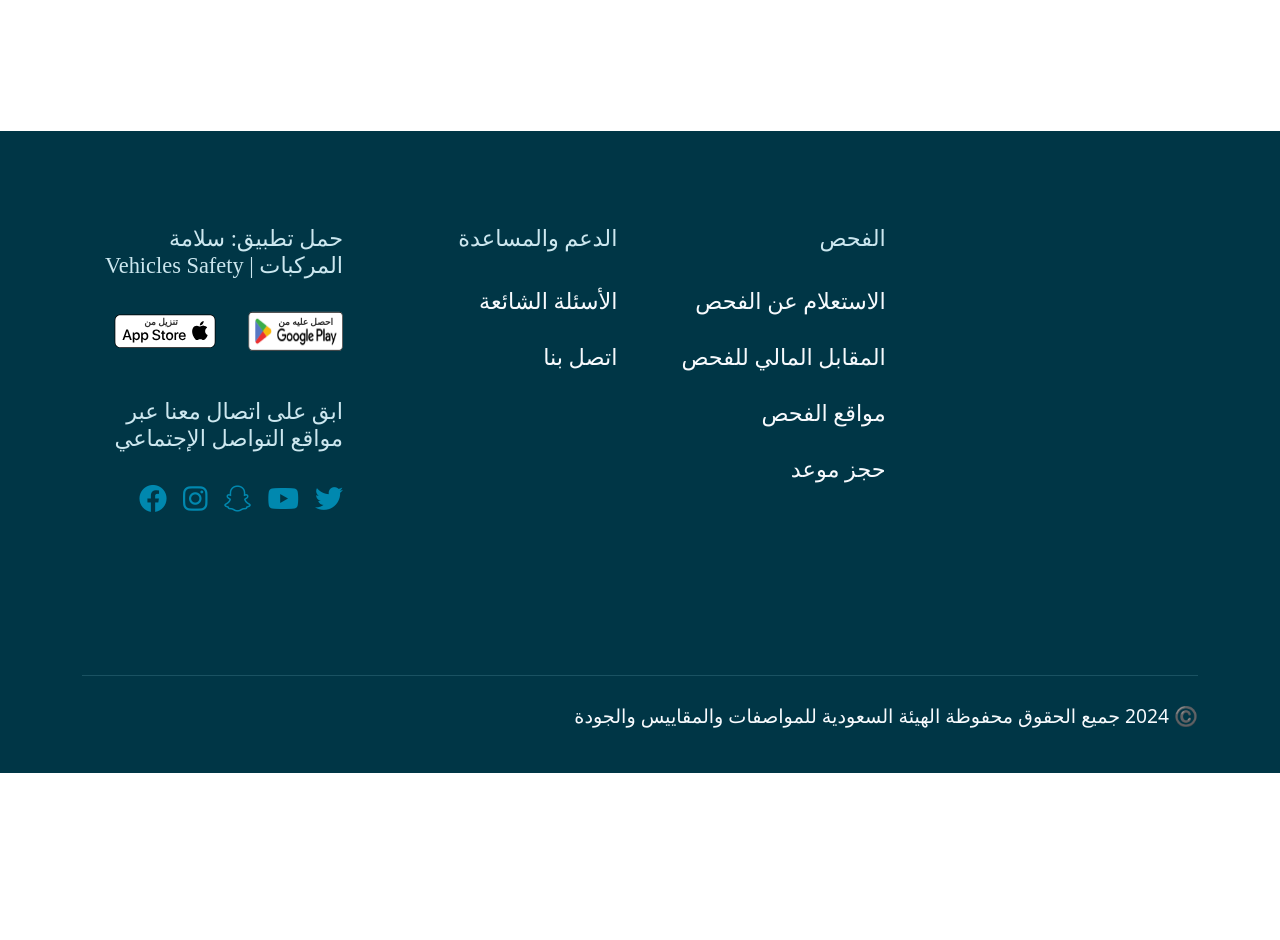
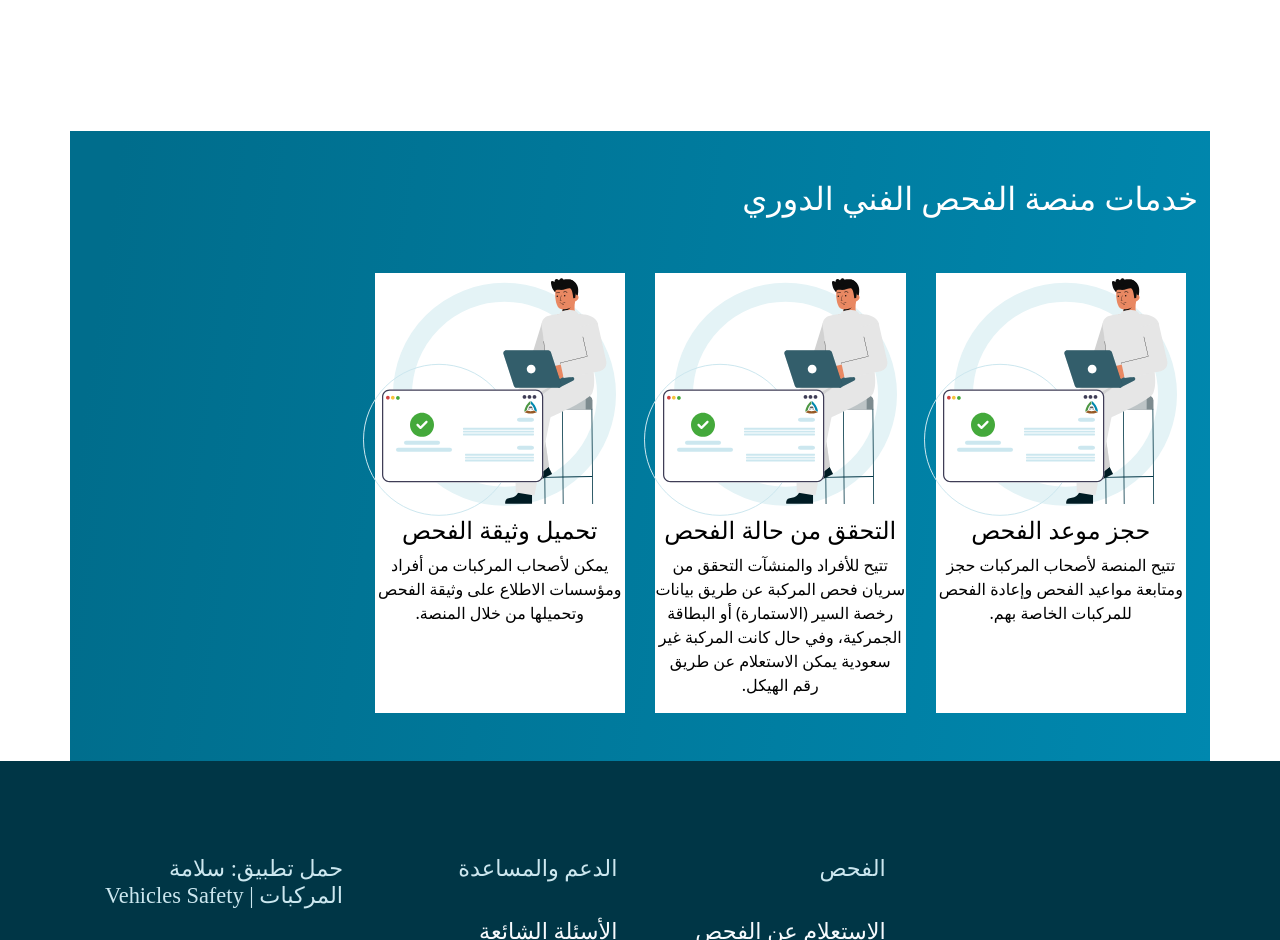
Before and after one commit to montaser77789/Eng_Abdallah, a plain HTML site: page index.html in a window 1280 px wide. Shown: the part 1860-2800 px from the top of the page. Before the commit the page ends 2633 px from the top, so only its background shows below. Drawn offline with nearby package versions, Linux system fonts and the light colour scheme.

Commit message:
services Section

```diff
--- a/css/style.css
+++ b/css/style.css
@@ -4,15 +4,7 @@
     box-sizing: border-box;
 }
 body {
-    -webkit-text-size-adjust: 100%;
-    -webkit-tap-highlight-color: rgba(0, 0, 0, 0);
-    background-color: var(--bs-body-bg);
-    color: var(--bs-body-color);
-    font-family: var(--bs-body-font-family);
-    font-size: var(--bs-body-font-size);
-    font-weight: var(--bs-body-font-weight);
-    line-height: var(--bs-body-line-height);
-    text-align: var(--bs-body-text-align);
+ overflow-x: hidden;
 }
 
 .redirect-bar {
@@ -326,6 +318,50 @@ body {
         width: 6rem;
     }
 }
+/* //////////////////////services////////////////////////// */
+/* تأكد من أن العرض لا يتجاوز عرض الصفحة */
+.services {
+    background: linear-gradient(-82.01deg, #0088af -.14%, #006d8c 95.85%);
+    padding: 3rem 0;
+  }
+
+  .services-header .info-title {
+    color: #fff;
+    margin-bottom: 2rem;
+    font-size: 2rem;
+    text-align: center;
+  }
+
+  .info-content {
+    margin: auto;
+    text-align: center;
+    color: #000;
+  }
+
+  .swiper-wrapper {
+    align-items: center;
+  }
+
+  .swiper-slide {
+    width: 100%; /* اجعل العرض مرن */
+    max-width: 300px; /* أو أي قيمة مناسبة */
+    background-color: white;
+    box-sizing: border-box;
+  }
+
+  .swiper-pagination {
+    text-align: center;
+    margin-top: 1rem; /* ضبط المسافة بين السلايدر والنقاط */
+  }
+
+  .swiper-pagination-bullet {
+    background: #ffffff;
+    opacity: 0.6;
+  }
+
+  .swiper-pagination-bullet-active {
+    background: #0088af;
+  }
 
 
 
--- a/index.html
+++ b/index.html
@@ -9,6 +9,10 @@
   <link rel="stylesheet" href="https://cdn.jsdelivr.net/npm/bootstrap@5.3.2/dist/css/bootstrap.min.css"
     integrity="sha384-T3c6CoIi6uLrA9TneNEoa7RxnatzjcDSCmG1MXxSR1GAsXEV/Dwwykc2MPK8M2HN" crossorigin="anonymous" />
   <link rel="stylesheet" href="https://cdnjs.cloudflare.com/ajax/libs/font-awesome/6.0.0-beta3/css/all.min.css" />
+  <link
+      rel="stylesheet"
+      href="https://unpkg.com/swiper/swiper-bundle.min.css"
+    />
 
 </head>
 
@@ -141,6 +145,53 @@
     </div>
   </div>
 
+  <!-- ///////////////////////////////services ////////////////////////////////////// -->
+
+
+  <section class="services container" id="Courses">
+    <div class="services-header mb-4 d-flex justify-content-between align-items-center">
+      <h2 class="info-title">خدمات منصة الفحص الفني الدوري</h2>
+    </div>
+
+    <div class="d-flex row mx-0">
+      <div class="swiper-container mySwiper">
+        <div class="swiper-wrapper">
+          <div class="swiper-slide">
+            <div class="info-content">
+              <div class="inf-img">
+                <img src="./images/5e8e8872bd087904a64c.svg" />
+              </div>
+              <h4>حجز موعد الفحص</h4>
+              <p>تتيح المنصة لأصحاب المركبات حجز ومتابعة مواعيد الفحص وإعادة الفحص للمركبات الخاصة بهم.</p>
+            </div>
+          </div>
+          <div class="swiper-slide">
+            <div class="info-content">
+              <div class="inf-img">
+                <img src="./images/5e8e8872bd087904a64c.svg" />
+              </div>
+              <h4>التحقق من حالة الفحص</h4>
+              <p>تتيح للأفراد والمنشآت التحقق من سريان فحص المركبة عن طريق بيانات رخصة السير (الاستمارة) أو البطاقة الجمركية، وفي حال كانت المركبة غير سعودية يمكن الاستعلام عن طريق رقم الهيكل.</p>
+            </div>
+          </div>
+          <div class="swiper-slide">
+            <div class="info-content">
+              <div class="inf-img">
+                <img src="./images/5e8e8872bd087904a64c.svg" />
+              </div>
+              <h4>تحميل وثيقة الفحص</h4>
+              <p>يمكن لأصحاب المركبات من أفراد ومؤسسات الاطلاع على وثيقة الفحص وتحميلها من خلال المنصة.</p>
+            </div>
+          </div>
+        </div>
+        <div class="swiper-pagination"></div>
+      </div>
+    </div>
+  </section>
+
+
+
+
 
 
 
@@ -227,7 +278,10 @@
   <script src="https://cdn.jsdelivr.net/npm/bootstrap@5.3.2/dist/js/bootstrap.bundle.min.js"
     integrity="sha384-C6RzsynM9kWDrMNeT87bh95OGNyZPhcTNXj1NW7RuBCsyN/o0jlpcV8Qyq46cDfL"
     crossorigin="anonymous"></script>
-</body>
+    <!-- Slick Slider JS -->
+    <script src="https://unpkg.com/swiper/swiper-bundle.min.js"></script>
+
+
 <script>
   document.addEventListener('DOMContentLoaded', function () {
     const navLinks = document.querySelectorAll('.nav-link');
@@ -242,6 +296,36 @@
       });
     });
   });
+  // Ensure the DOM is fully loaded before running the script
+
+
+
+</script>
+<script>
+var swiper = new Swiper(".mySwiper", {
+  slidesPerView: 1, // عرض كارد واحد في الموبايل
+  spaceBetween: 10,
+  pagination: {
+    el: ".swiper-pagination",
+    clickable: true,
+  },
+  freeMode: true, // يسمح بتمرير سلس بدون القفز
+  breakpoints: {
+    640: {
+      slidesPerView: 2,
+      spaceBetween: 20,
+    },
+    768: {
+      slidesPerView: 3,
+      spaceBetween: 30,
+    },
+    1024: {
+      slidesPerView: 4,
+      spaceBetween: 30,
+    },
+  },
+});
+
 </script>
 
 
```
Also changed, not shown: images/5e8e8872bd087904a64c.svg (added).
